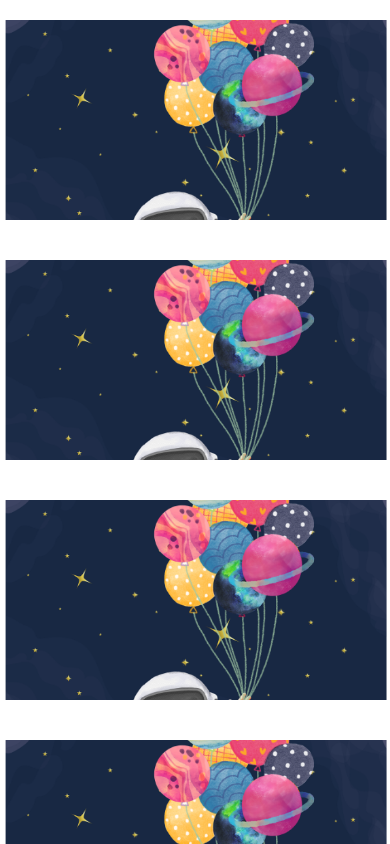
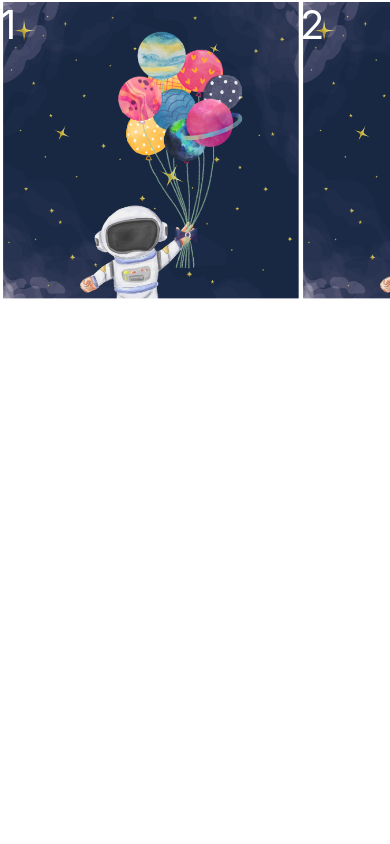
Before and after one commit to Tahir-Ul-Hassan/sevenapp-2025-summer-camp-react-native, a React Native app: screen / in a window 390 px wide. Built offline with nearby package versions, Linux system fonts and the light colour scheme.

Commit message:
horizontal concept with item number

```diff
--- a/src/screens/listing.js
+++ b/src/screens/listing.js
@@ -1,28 +1,36 @@
-import { StyleSheet, Text, View, Image, ScrollView } from "react-native";
+import {
+  StyleSheet,
+  Text,
+  View,
+  ImageBackground,
+  ScrollView,
+} from "react-native";
 import React from "react";
 
 export default function Listing() {
   const data = [1, 2, 3, 4, 5];
 
   return (
-    <ScrollView>
-      <View>
-        {data.map((item, index) => (
-          <Image
-            key={index}
-            style={styles.img}
-            source={require("../../assets/image.png")}
-          />
-        ))}
-      </View>
+    <ScrollView horizontal={true}>
+      {data.map((item) => (
+        <ImageBackground
+          style={styles.img}
+          source={require("../../assets/image.png")}
+        >
+          <Text style={styles.textStyle}>{item}</Text>
+        </ImageBackground>
+      ))}
     </ScrollView>
   );
 }
 
 const styles = StyleSheet.create({
   img: {
-    width: "100%",
-    height: 200,
-    marginVertical: 20,
+    width: 300,
+    height: 300,
+  },
+  textStyle: {
+    fontSize: 40,
+    color: "white",
   },
 });
```
